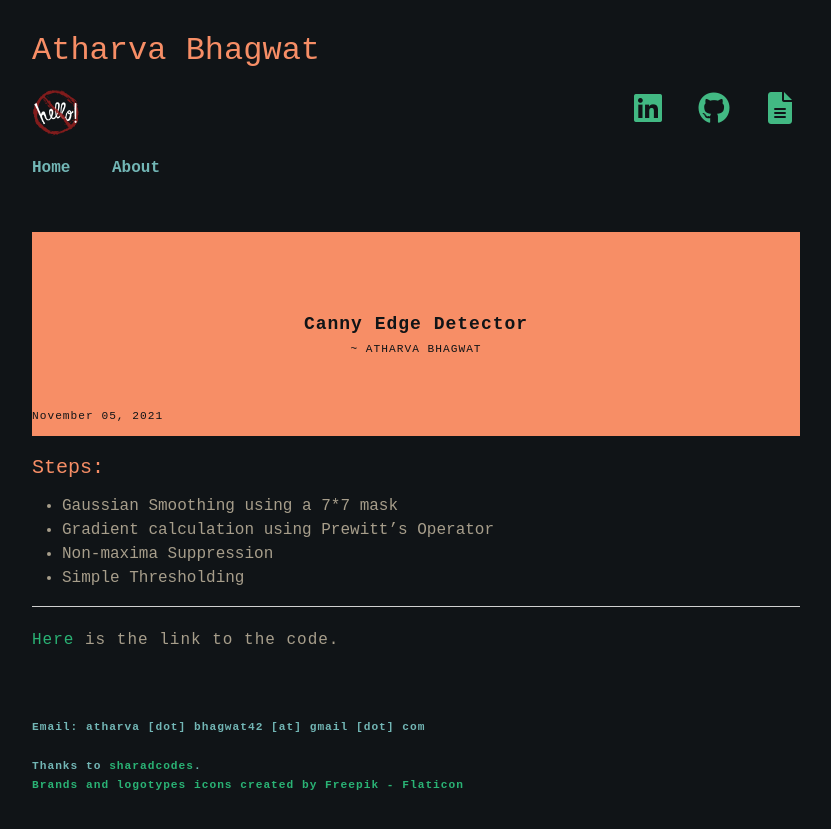
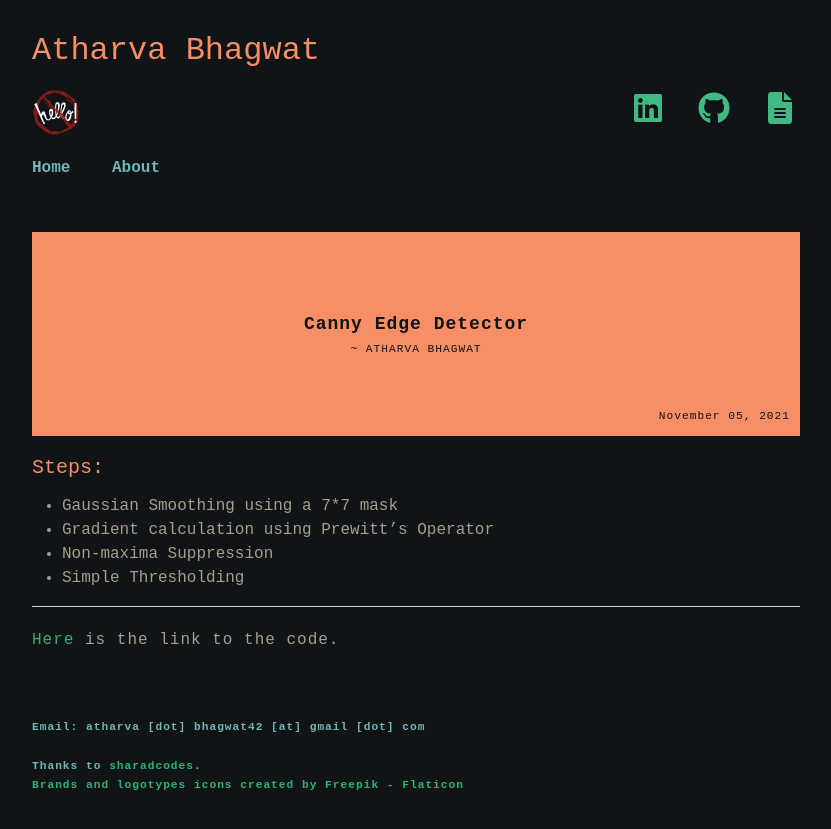
Before and after one commit to atharva-bhagwat/atharva-bhagwat.github.io, a Jekyll site: the page built from all_collections/_posts/2021-11-05-canny-edge-detector.md, in a window 1280 px wide. Shown: the top 829 px of the page, without its empty margins (224-1055 px from the left). Built offline with Jekyll 4.4.1, drawn with Linux system fonts in a browser that asks for light colours; nearby versions of some CDN libraries; library files that are not in the unit come from our copies; a script that is not in the unit is left out.

Commit message:
Formatting

```diff
--- a/_layouts/post.html
+++ b/_layouts/post.html
@@ -24,7 +24,8 @@
           font-weight: normal;
           position: absolute;
           bottom: 10px;
-          text-align: center;
+          right: 10px;
+          text-align: right;
         }
       </style>
       <!-- header -->
```
